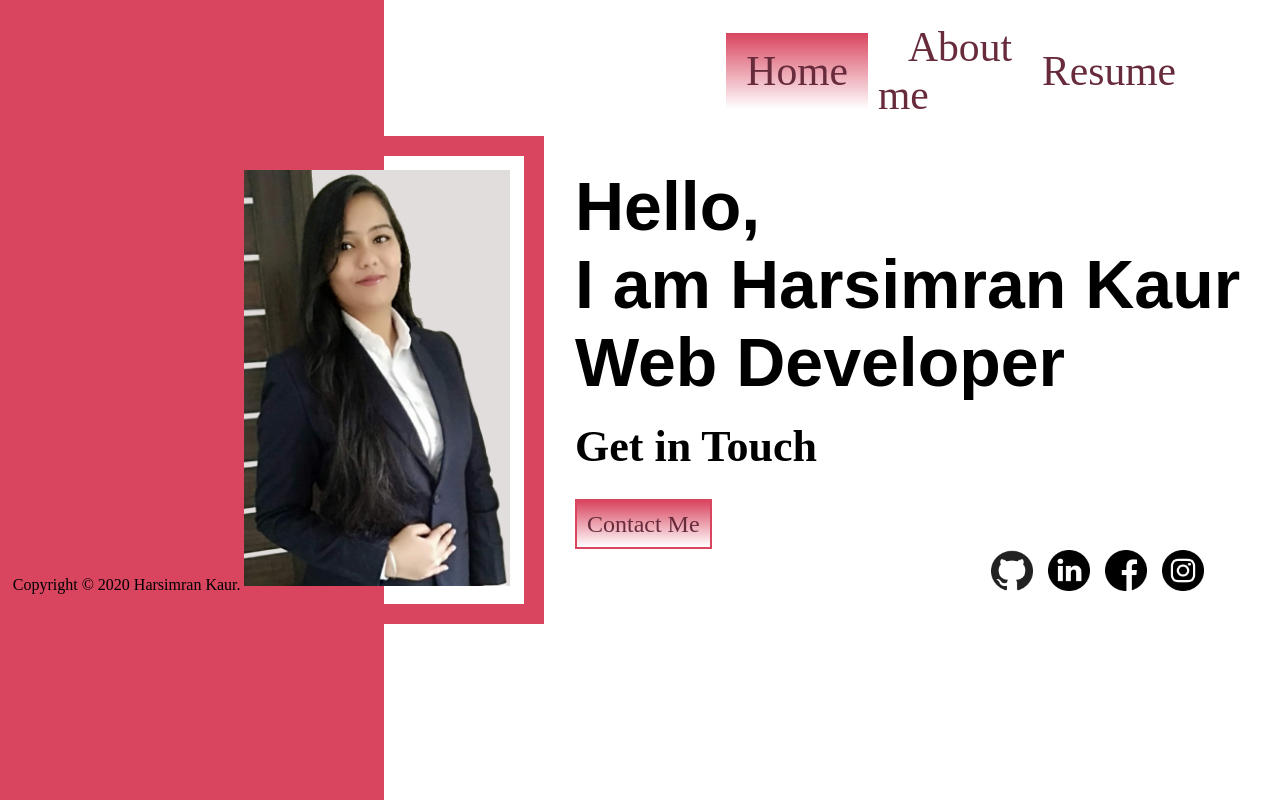
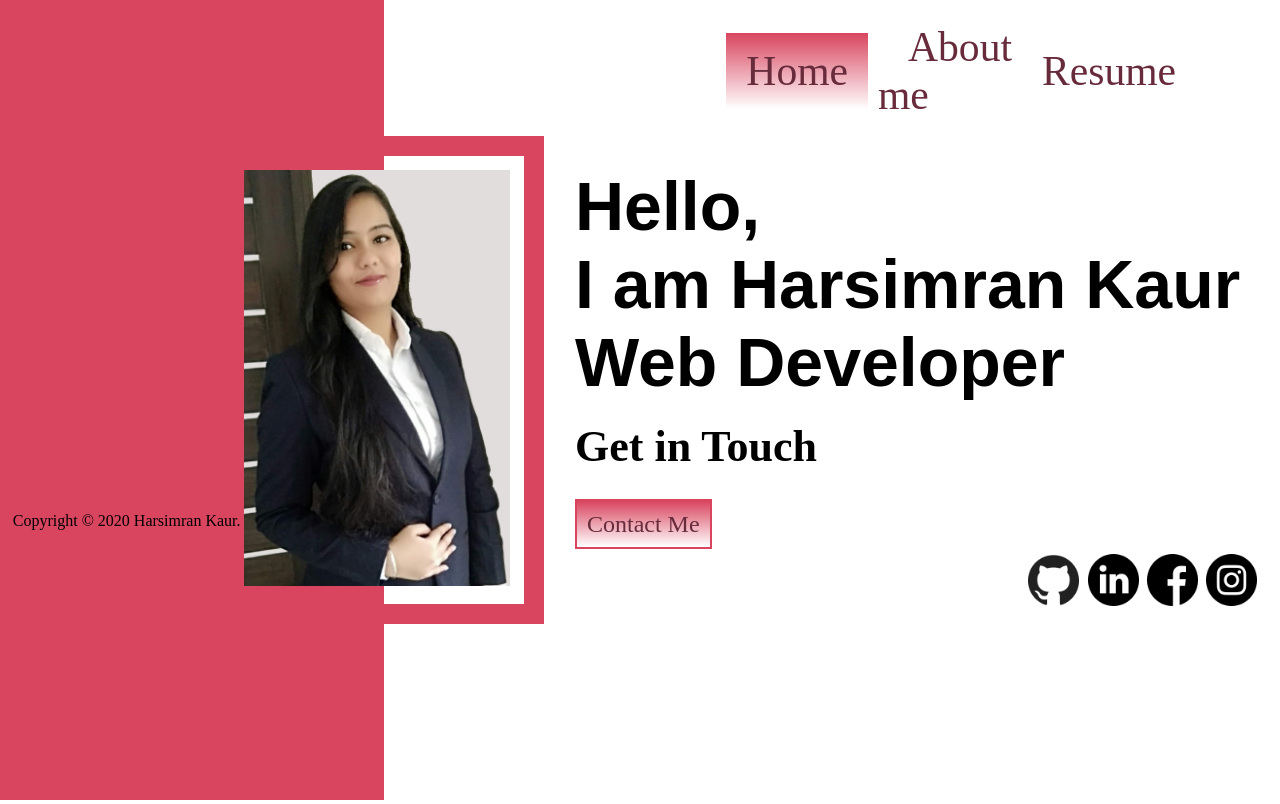
Before and after one commit to harsimrankaur0520/Resume, a plain HTML site: page index.html in a window 1280 px wide. Drawn offline with Linux system fonts and the light colour scheme.

Commit message:
Add files via upload

```diff
--- a/css/index.css
+++ b/css/index.css
@@ -20,6 +20,7 @@
 
     .nav li {
         list-style: none;
+        display: inline-block;
         /*display: inline-block;
 
 
@@ -42,8 +43,7 @@
 
     #sidebar {
         background-color: #d9455f;
-        display: inline-block;
-        width: 48vh;
+        max-width: 48vh;
         height: 100vh;
         overflow: auto;
     }
@@ -104,29 +104,29 @@
     #copyright {
         max-width: 30vh;
         position: absolute;
-        top: 36rem;
+        top: 40vw;
         left: 1%;
     }
 
     .bottom-container {
-        left: 77%;
-        top: 34rem;
+        right: 2vw;
+        top: 41vw;
         position: absolute;
-        /* margin-left: auto;
-        margin-right: auto;
+        display: flex;
+        flex-direction: row;
+        margin: 2%;
+        /* margin-right: auto;
         width: 20%;*/
     }
 
-    .bottom-container link {
+    .link {
+        display: inline-block;
         margin: 2%;
-        position: relative;
-        display: inline;
     }
 
     .bottom-container img {
         position: relative;
-        width: 14%;
-        margin: 2%;
+        width: 4vw;
     }
     /**********************************ABOUT ME*********************************/
 
```
